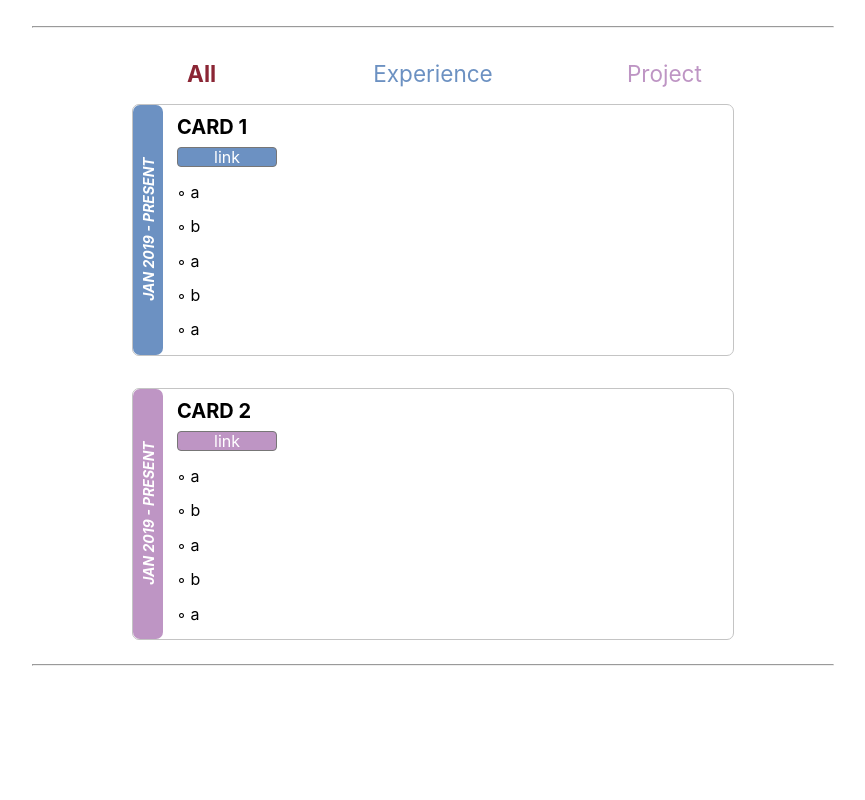
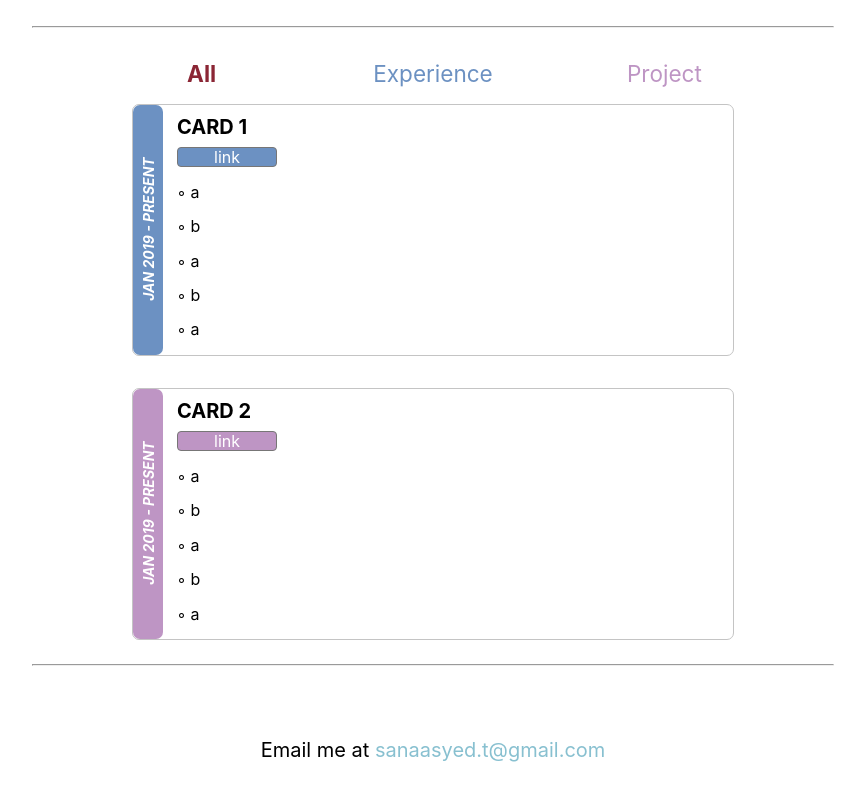
Before and after one commit to sanaasy/portfolio, a React (Create React App) app: page / in a window 1280 px wide. Shown: the part 380-1180 px from the top of the page, without its empty margins (207-1072 px from the left). Before the commit the page ends 1054 px from the top, so only its background shows below. Built offline with nearby package versions, Linux system fonts and the light colour scheme.

Commit message:
adding a footer and a link class

```diff
--- a/src/App.tsx
+++ b/src/App.tsx
@@ -1,6 +1,7 @@
 import React from 'react';
 import Header from './Header';
 import Showcase from './Showcase';
+import Footer from './Footer';
 
 function App() {
   return (
@@ -9,6 +10,7 @@ function App() {
       <hr />
       <Showcase />
       <hr />
+      <Footer />
     </div>
   );
 }
--- a/src/Box.tsx
+++ b/src/Box.tsx
@@ -1,21 +1,13 @@
 import React, { ReactNode } from 'react';
-import styles from './styles/Box.module.css';
 
 export enum Category {
   Experience = 'Experience',
   Project = 'Project'
 }
 
-type LanguageBox = {
-  language: string;
-  colour: string;
-}
-
-const Box = ({language, colour} : LanguageBox) => {
+const Box = () => {
   return (
-    <div className={styles.Language} style={{ backgroundColor: colour}}>
-      <div>{language}</div>
-    </div>
+    <div />
   );
 };
 
--- a/src/Footer.tsx
+++ b/src/Footer.tsx
@@ -1,8 +1,21 @@
 import React from 'react';
+import styles from './styles/Footer.module.css';
+import Link from './Link';
 
 const Footer = () => {
   return (
-    <p>Let's connec</p>
+    <span className={styles.Footer}>
+      {/* <div className={styles.Connect}>Let's connect!</div> */}
+      <div className={styles.Subtitle}>Email me at {' '}
+        <Link
+          href="mailto:sanaasyed.t@gmail.com"
+          text="sanaasyed.t@gmail.com"
+          target="_blank"
+          rel="noopener"
+          aria-label="Email"
+        />
+      </div>
+    </span>
   )
 }
 
--- a/src/Header.tsx
+++ b/src/Header.tsx
@@ -13,12 +13,12 @@ import styles from './styles/Header.module.css';
 const Header = () => {
   return (
     <span>
-      <div className={styles.LogoContainer}>
+      <div>
           <img src={logo} alt="logo" className={styles.Logo} />
       </div>
       <header id={styles.Header}>
         <a className={styles.Resume} href="/resume.pdf">
-          Resume
+          check out my <strong>resume</strong>
         </a>
         <div className={styles.ImgContainer}>
           <img src={sanaa} alt="sanaa syed" className={styles.Img} />
--- /dev/null
+++ b/src/Link.tsx
@@ -0,0 +1,17 @@
+import React, {HTMLProps} from 'react';
+import styles from './styles/Link.module.css';
+
+interface Props extends Omit<HTMLProps<HTMLAnchorElement>, 'href'> {
+  href: string;
+  text: string;
+}
+
+const Link = ({href, text, ...props}: Props) => {
+  return (
+    <a href={href} className={styles.Link} {...props}>
+      <span data-content={text}>{text}</span>
+    </a>
+  );
+};
+
+export default Link;
--- a/src/styles/Box.module.css
+++ /dev/null
@@ -1,11 +0,0 @@
-.Language {
-  width: 100px;
-  height: 20px;
-  border: 1px solid #777676;
-  box-sizing: border-box;
-  border-radius: 4px;
-  display: flex;
-  align-items: center;
-  justify-content: center;
-  color: white;
-}
--- /dev/null
+++ b/src/styles/Footer.module.css
@@ -0,0 +1,17 @@
+.Footer {
+  display: flex;
+  position: relative;
+  justify-content: center;
+  flex-direction: column;
+  align-items: center;
+  height: 15vh;
+  padding: 1rem 1rem 2rem;
+}
+
+.Connect {
+  font-size: calc(20px + 1.8vmin);
+}
+
+.Subtitle {
+  font-size: calc(12px + 1vmin);
+}
--- a/src/styles/Header.module.css
+++ b/src/styles/Header.module.css
@@ -3,10 +3,6 @@
   justify-content: center;
   font-size: calc(10px + 2vmin);
   padding: 3rem;
-}
-
-.LogoContainer {
-  /* padding: 2rem; */
 }
 
 .Logo {
@@ -17,7 +13,7 @@
   position: absolute;
   text-decoration: none;
   font-size: calc(10px + 1vmin);
-  top: calc(15px + 1.05vmin);
+  top: calc(15px + 1.0vmin);
   right: calc(15px + 1.05vmin);
   color: black;
   border: 1px solid black;
@@ -27,8 +23,9 @@
 }
 
 .Resume:hover, .Resume:focus {
-  border-color: #88C0D0;
-  color: #88C0D0;
+  border-color: #8B2635;
+  color: white;
+  background: #8B2635;
 }
 
 .ImgContainer {
--- /dev/null
+++ b/src/styles/Link.module.css
@@ -0,0 +1,33 @@
+.Link {
+  text-decoration: none;
+  cursor: pointer;
+  position: relative;
+  transition: -webkit-clip-path 275ms ease;
+  transition: clip-path 275ms ease;
+  transition: clip-path 275ms ease, -webkit-clip-path 275ms ease;
+}
+
+.Link:hover span::before, .Link:focus span::before {
+  -webkit-clip-path: polygon(0 0, 100% 0, 100% 100%, 0 100%);
+          clip-path: polygon(0 0, 100% 0, 100% 100%, 0 100%);
+}
+
+.Link span {
+  position: relative;
+  display: inline-block;
+  color: #88C0D0;
+}
+
+.Link span::before {
+  position: absolute;
+  content: attr(data-content);
+  color: #56A5BC;
+  transition: -webkit-clip-path 275ms ease;
+  transition: clip-path 275ms ease;
+  transition: clip-path 275ms ease, -webkit-clip-path 275ms ease;
+  text-decoration: underline;
+  -webkit-text-decoration-color: #56A5BC;
+          text-decoration-color: #56A5BC;
+  -webkit-clip-path: polygon(0 0, 0 0, 0% 100%, 0 100%);
+          clip-path: polygon(0 0, 0 0, 0% 100%, 0 100%);
+}
```
